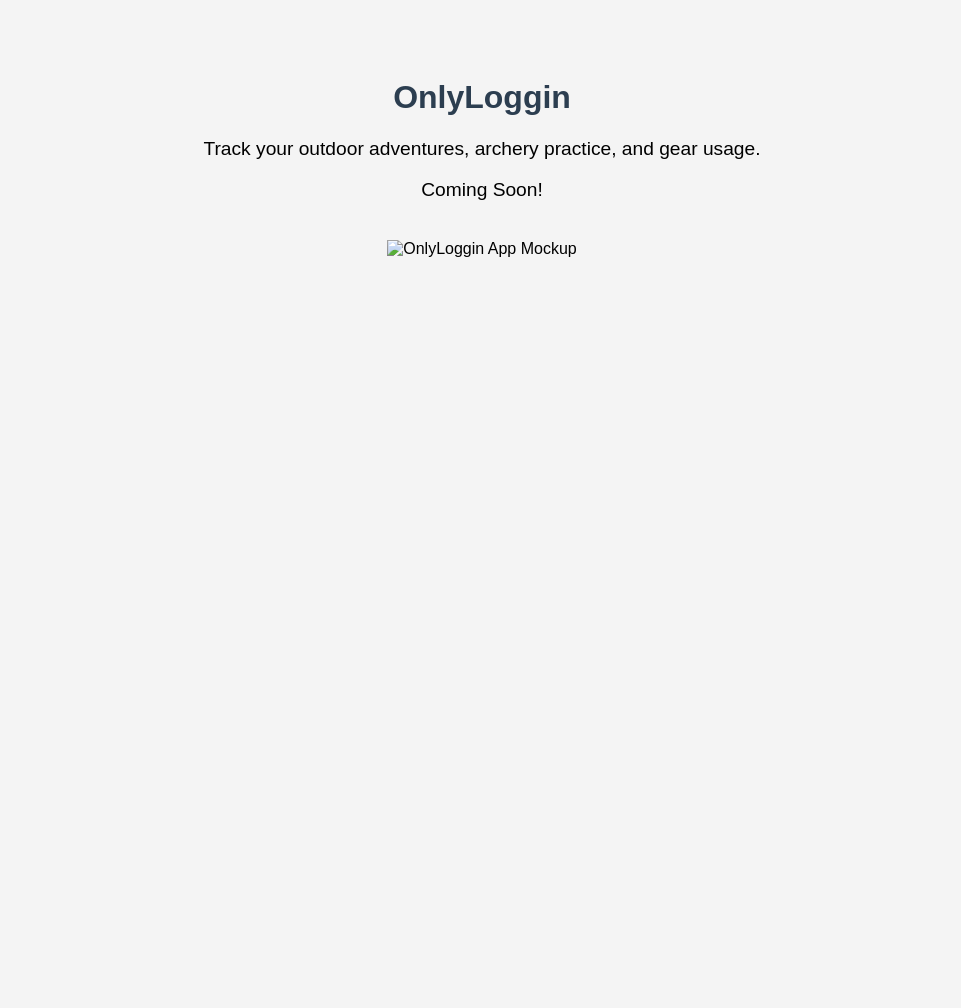
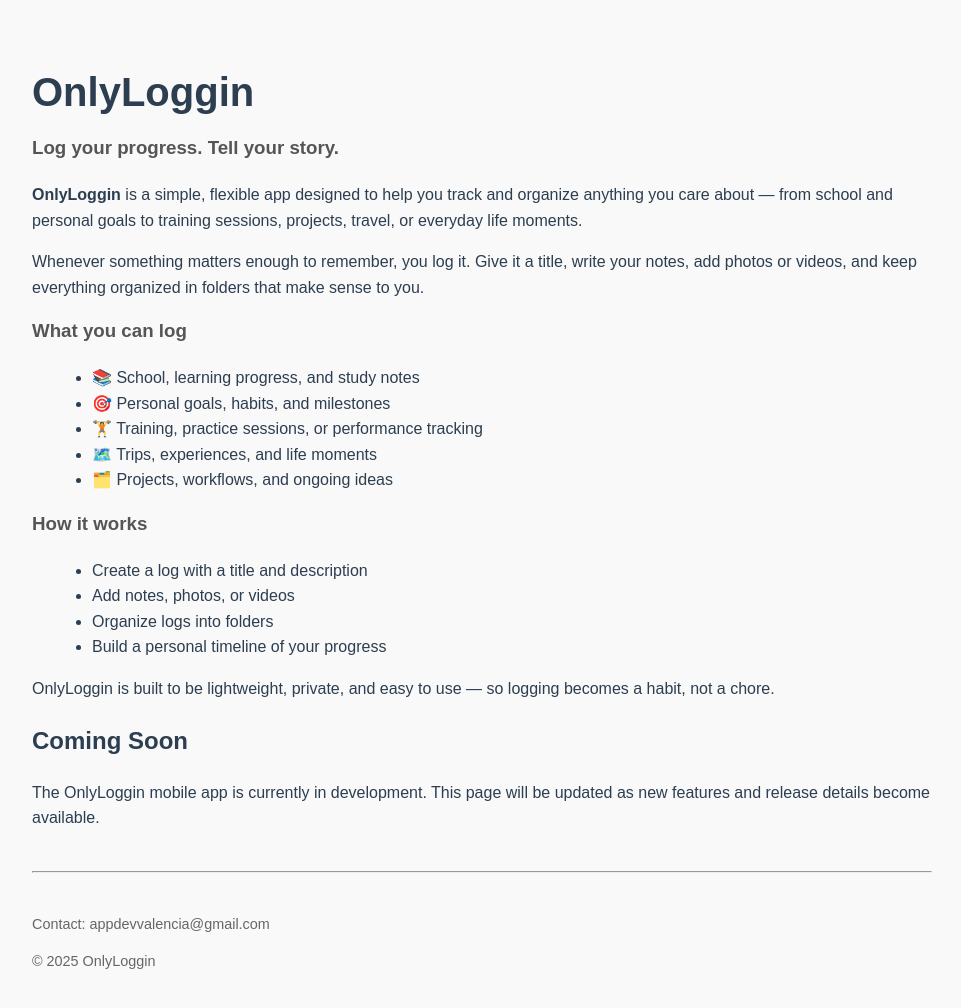
Before and after one commit to appdevvalencia-bot/OnlyLoggin, a plain HTML site: page index.html in a window 1280 px wide. Shown: the whole page, without its empty margins (158-1119 px from the left). Before the commit the page ends 800 px from the top, so only its background shows below. Drawn offline with Linux system fonts and the light colour scheme.

Commit message:
Fix HTML structure and improve landing page

```diff
--- a/index.html
+++ b/index.html
@@ -1,20 +1,99 @@
 <!DOCTYPE html>
 <html lang="en">
 <head>
-  <meta charset="UTF-8">
-  <meta name="viewport" content="width=device-width, initial-scale=1.0">
-  <title>OnlyLoggin - Coming Soon</title>
+  <meta charset="UTF-8" />
+  <meta name="viewport" content="width=device-width, initial-scale=1.0" />
+  <title>OnlyLoggin – Log Your Progress</title>
+
   <style>
-    body { font-family: Arial, sans-serif; text-align: center; padding: 50px; background: #f4f4f4; }
-    h1 { color: #2c3e50; }
-    p { font-size: 1.2em; }
-    .screenshot { margin-top: 20px; max-width: 400px; }
+    body {
+      margin: 0;
+      background-color: #f9f9f9;
+      font-family: Arial, Helvetica, sans-serif;
+      color: #2c3e50;
+    }
+
+    main {
+      max-width: 900px;
+      margin: 60px auto;
+      padding: 0 20px;
+      line-height: 1.6;
+    }
+
+    h1 {
+      font-size: 2.5em;
+      margin-bottom: 0;
+    }
+
+    h3 {
+      margin-top: 0.5em;
+      color: #555;
+    }
+
+    ul {
+      margin-left: 20px;
+    }
+
+    footer {
+      margin-top: 40px;
+      font-size: 0.9em;
+      color: #666;
+    }
+
+    hr {
+      margin: 40px 0;
+    }
   </style>
 </head>
+
 <body>
-  <h1>OnlyLoggin</h1>
-  <p>Track your outdoor adventures, archery practice, and gear usage.</p>
-  <p>Coming Soon!</p>
-  <img class="screenshot" src="mockup.png" alt="OnlyLoggin App Mockup">
+  <main>
+    <h1>OnlyLoggin</h1>
+    <h3>Log your progress. Tell your story.</h3>
+
+    <p>
+      <strong>OnlyLoggin</strong> is a simple, flexible app designed to help you track and organize anything you care about —
+      from school and personal goals to training sessions, projects, travel, or everyday life moments.
+    </p>
+
+    <p>
+      Whenever something matters enough to remember, you log it. Give it a title, write your notes,
+      add photos or videos, and keep everything organized in folders that make sense to you.
+    </p>
+
+    <h3>What you can log</h3>
+    <ul>
+      <li>📚 School, learning progress, and study notes</li>
+      <li>🎯 Personal goals, habits, and milestones</li>
+      <li>🏋️ Training, practice sessions, or performance tracking</li>
+      <li>🗺️ Trips, experiences, and life moments</li>
+      <li>🗂️ Projects, workflows, and ongoing ideas</li>
+    </ul>
+
+    <h3>How it works</h3>
+    <ul>
+      <li>Create a log with a title and description</li>
+      <li>Add notes, photos, or videos</li>
+      <li>Organize logs into folders</li>
+      <li>Build a personal timeline of your progress</li>
+    </ul>
+
+    <p>
+      OnlyLoggin is built to be lightweight, private, and easy to use — so logging becomes a habit, not a chore.
+    </p>
+
+    <h2>Coming Soon</h2>
+    <p>
+      The OnlyLoggin mobile app is currently in development.
+      This page will be updated as new features and release details become available.
+    </p>
+
+    <hr />
+
+    <footer>
+      <p>Contact: appdevvalencia@gmail.com</p>
+      <p>© 2025 OnlyLoggin</p>
+    </footer>
+  </main>
 </body>
 </html>
```
